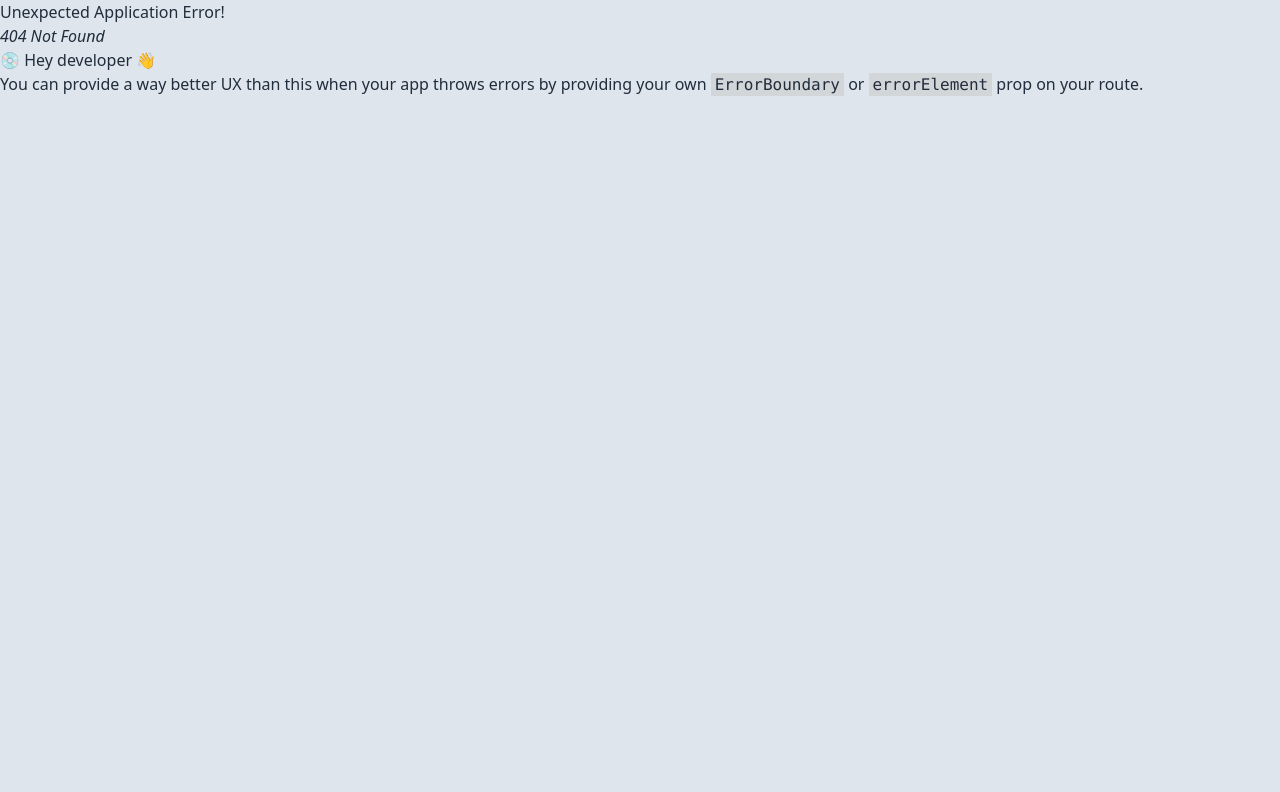
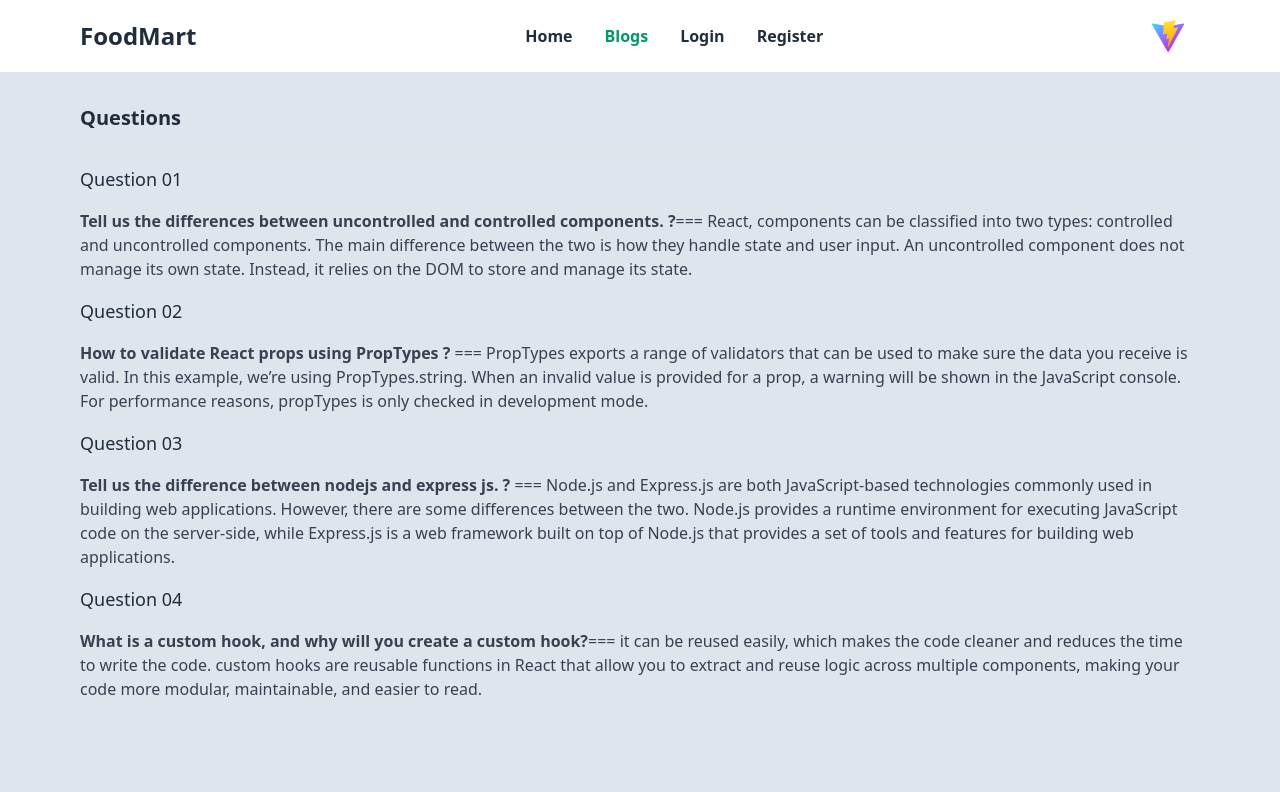
Before and after one commit to rohanhaque1/food-mart-client, a React (Vite) app: page /blogs in a window 1280 px wide. Before the commit this address had no page. Shown: the top 792 px of the page. Built offline with nearby package versions, Linux system fonts and the light colour scheme.

Commit message:
A blog page route has been created and answered all the questions

```diff
--- /dev/null
+++ b/src/Pages/Blogs.jsx
@@ -0,0 +1,67 @@
+import React from 'react';
+
+const Blogs = () => {
+    return (
+      <div className="my-4 mx-20">
+        <div className="py-4 border-b">
+          <h2 className="text-xl font-semibold">Questions</h2>
+        </div>
+        {/* all questions will be here  */}
+        <div className="py-4">
+          <div>
+            <h4 className="text-lg font-medium">Question 01</h4>
+            <p className="py-4 text-base text-gray-700">
+              <b>
+                Tell us the differences between uncontrolled and controlled
+                components. ?
+              </b>
+              === React, components can be classified into two types:
+              controlled and uncontrolled components. The main difference
+              between the two is how they handle state and user input. An
+              uncontrolled component does not manage its own state. Instead, it
+              relies on the DOM to store and manage its state.
+            </p>
+          </div>
+          <div>
+            <h4 className="text-lg font-medium">Question 02</h4>
+            <p className="py-4 text-base text-gray-700">
+              <b>How to validate React props using PropTypes ?</b> === PropTypes
+              exports a range of validators that can be used to make sure the
+              data you receive is valid. In this example, we’re using
+              PropTypes.string. When an invalid value is provided for a prop, a
+              warning will be shown in the JavaScript console. For performance
+              reasons, propTypes is only checked in development mode.
+            </p>
+          </div>
+          <div>
+            <h4 className="text-lg font-medium">Question 03</h4>
+            <p className="py-4 text-base text-gray-700">
+              <b> Tell us the difference between nodejs and express js. ?</b>{" "}
+              === Node.js and Express.js are both JavaScript-based technologies
+              commonly used in building web applications. However, there are
+              some differences between the two. Node.js provides a runtime
+              environment for executing JavaScript code on the server-side,
+              while Express.js is a web framework built on top of Node.js that
+              provides a set of tools and features for building web
+              applications.
+            </p>
+          </div>
+          <div>
+            <h4 className="text-lg font-medium">Question 04</h4>
+            <p className="py-4 text-base text-gray-700">
+              <b>
+                What is a custom hook, and why will you create a custom hook?
+              </b>
+              === it can be reused easily, which makes the code cleaner and
+              reduces the time to write the code. custom hooks are reusable
+              functions in React that allow you to extract and reuse logic
+              across multiple components, making your code more modular,
+              maintainable, and easier to read.
+            </p>
+          </div>
+        </div>
+      </div>
+    );
+};
+
+export default Blogs;
--- a/src/components/Header/Navbar.jsx
+++ b/src/components/Header/Navbar.jsx
@@ -42,7 +42,7 @@ const Navbar = () => {
             </li>
             <li>
               <NavLink
-                to="/dashboard"
+                to="/blogs"
                 className={({ isActive, isPending }) =>
                   isActive ? "text-emerald-600" : isPending ? "pending" : ""
                 }
--- a/src/routes/Routes.jsx
+++ b/src/routes/Routes.jsx
@@ -3,6 +3,7 @@ import Main from "../components/Layout/Main";
 import Home from "../components/Layout/Home";
 import Register from "../components/Authentication/Register";
 import Login from "../components/Authentication/Login";
+import Blogs from "../Pages/Blogs";
 
 const router = createBrowserRouter([
   {
@@ -20,6 +21,10 @@ const router = createBrowserRouter([
       {
         path: '/login',
         element: <Login />
+      },
+      {
+        path: '/blogs',
+        element: <Blogs />
       }
     ]
   },
```
